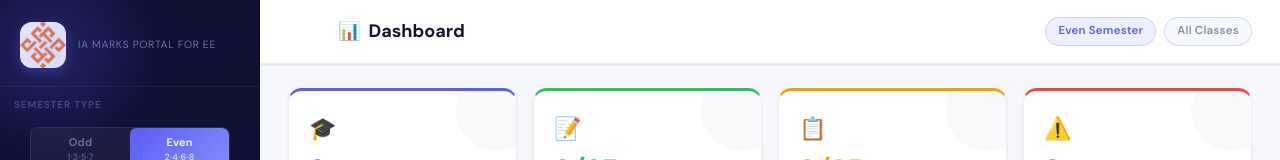
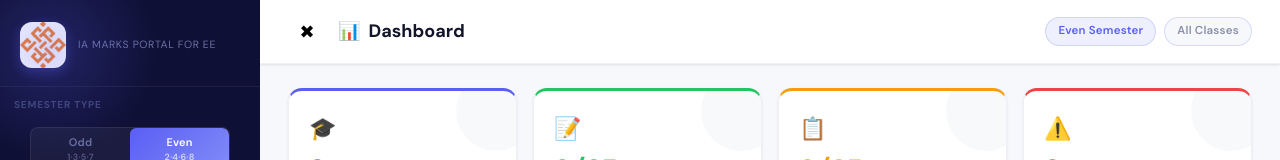
Before and after one commit to ajayLegion/acadmarks, a React (Vite) app: page / in a window 1280 px wide. Shown: the top 160 px of the page. Built offline with nearby package versions, Linux system fonts and the light colour scheme.

Commit message:
style: update header and button text color to black

```diff
--- a/src/App.jsx
+++ b/src/App.jsx
@@ -151,10 +151,11 @@ export default function App() {
       <main className="main-area">
         <header className="topbar">
 
-          <div style={{ display: "flex", alignItems: "center", gap: 12 }}>
+          <div style={{ display: "flex", alignItems: "center", gap: 12 ,color: "black" }}>
 
             <button
               className="menu-toggle"
+              style={{ color: "black" }}
               onClick={() => setMenuOpen(!menuOpen)}
             >
               {menuOpen ? "✖" : "☰"}
```
